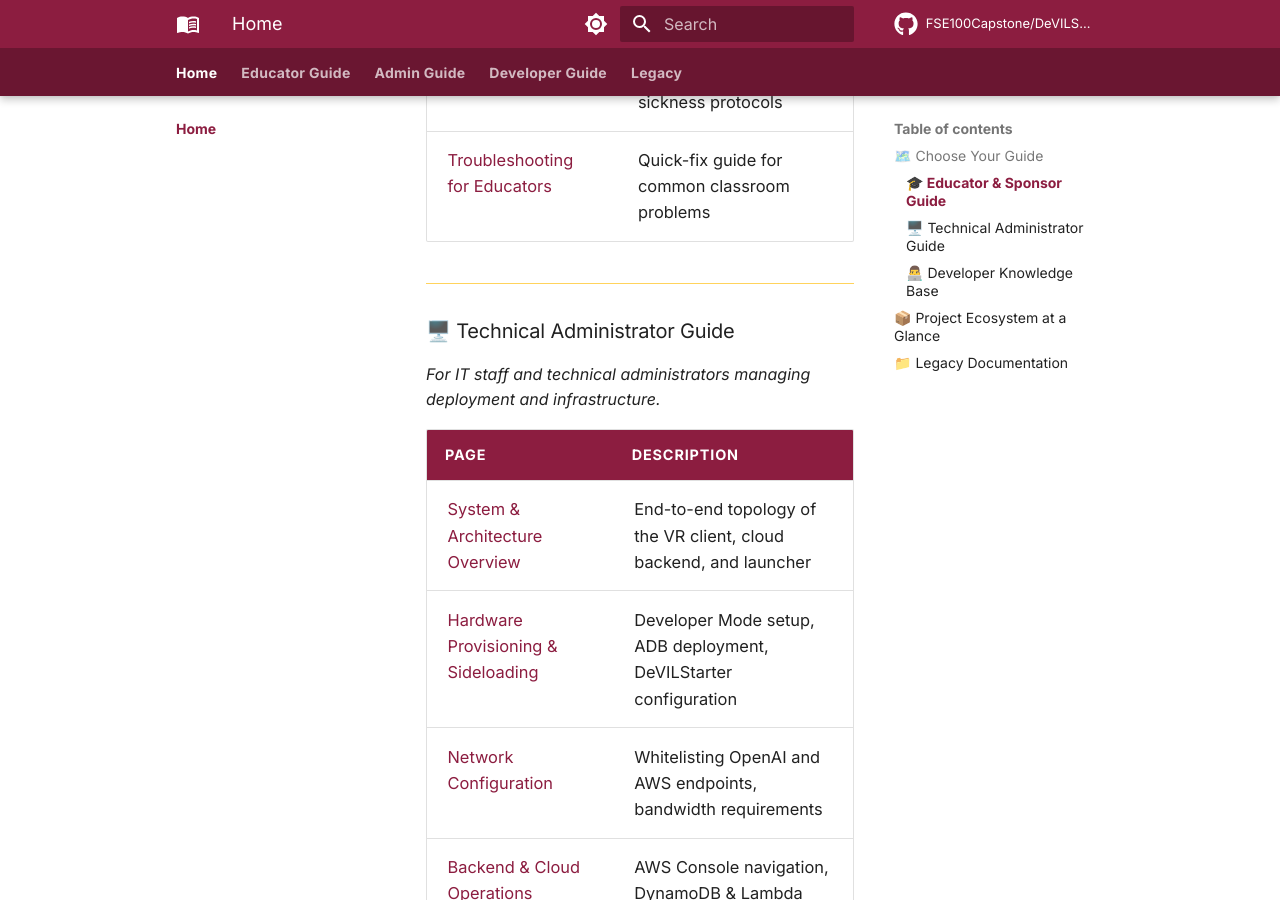
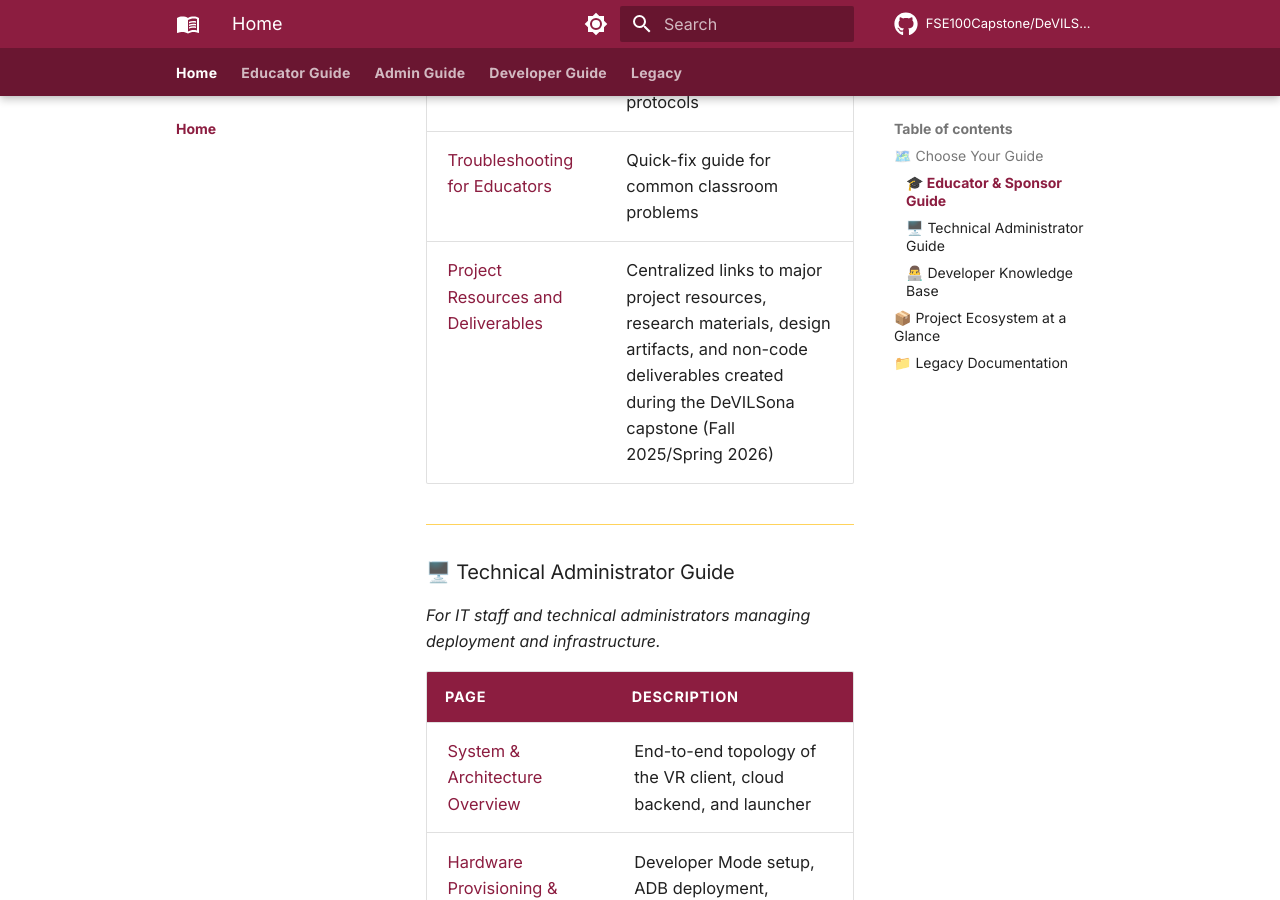
Before and after one commit to FSE100Capstone/DeVILSona-docs, an MkDocs documentation site: the page built from docs/index.md, in a window 1280 px wide and 900 px high, scrolled down 1185 px. Built offline with MkDocs 1.6.1 and Material for MkDocs 9.7.7, drawn with Linux system fonts in a browser that asks for light colours; comment, search, counter and statistics services are not loaded.

Commit message:
Update index.md

```diff
--- a/docs/index.md
+++ b/docs/index.md
@@ -18,6 +18,7 @@
 | [Running a Session](educator-guide/running-a-session.md) | Step-by-step guide for launching and running a class session |
 | [Student Safety & Privacy](educator-guide/safety-privacy.md) | AI content guardrails, data privacy, VR sickness protocols |
 | [Troubleshooting for Educators](educator-guide/troubleshooting.md) | Quick-fix guide for common classroom problems |
+| [Project Resources and Deliverables](educator-guide/project-resources-and-deliverables.md) | Centralized links to major project resources, research materials, design artifacts, and non-code deliverables created during the DeVILSona capstone (Fall 2025/Spring 2026) |
 
 ---
 
```
